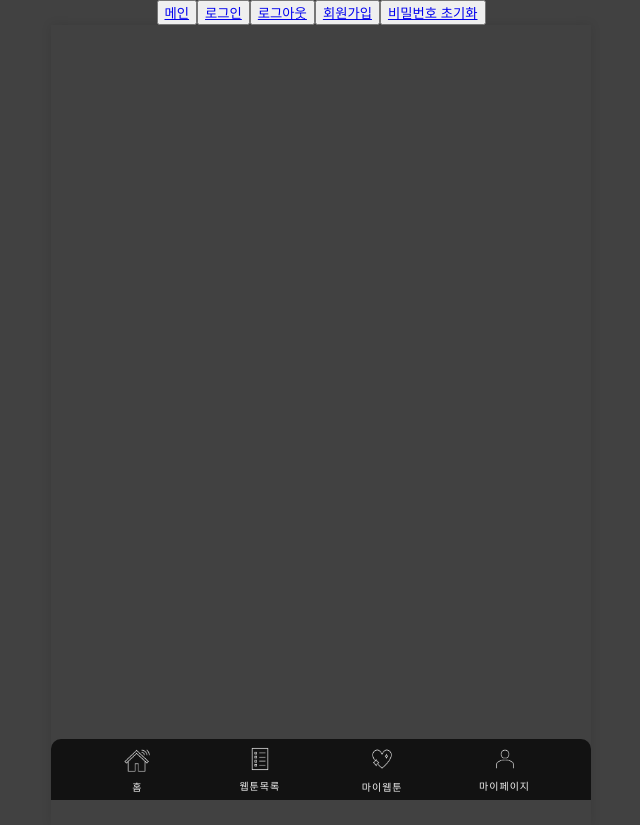
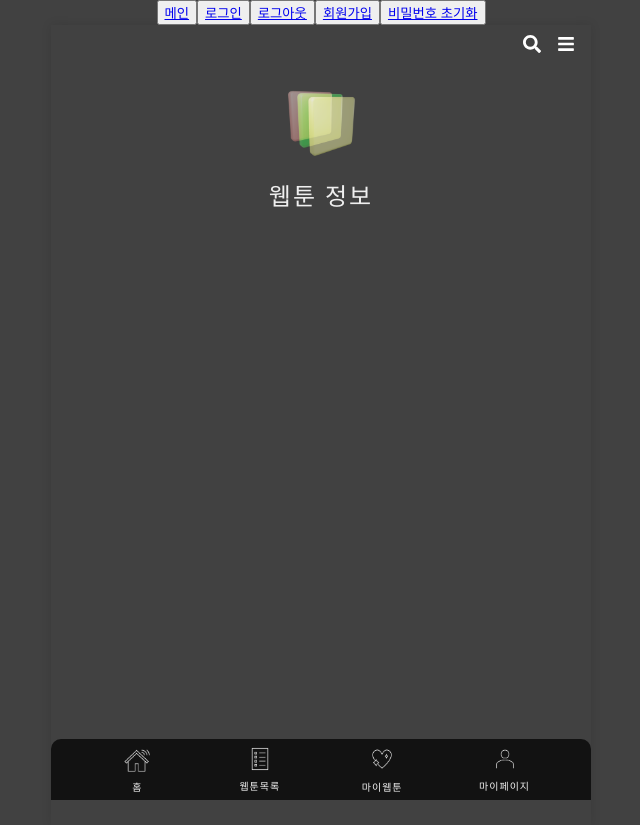
Before and after one commit to pknu-wap/2023_2_Toonder2.0, a React (Create React App) app in the folder frontend/: page /webtooninfo in a window 1280 px wide. Shown: the whole page, without its empty margins (319-959 px from the left). Built offline with nearby package versions, Linux system fonts and the light colour scheme; no server answers; the HTML template or start-up script is replaced by a standard one; a web font is replaced by a local one.

Commit message:
feat : Webtoon Info 페이지 추가

```diff
--- a/frontend/src/App.js
+++ b/frontend/src/App.js
@@ -11,7 +11,7 @@ import { Routes, Route, Link } from "react-router-dom";
 import LoginHandler from "./component/login/LoginHandler";
 import supabase from "./component/supabase";
 import { Footer } from "./component/background/Footer";
-
+import WebtoonInfo from "./component/main/WebtoonInfo";
 
 function App() {
   document.title = "툰더";
@@ -56,6 +56,7 @@ function App() {
           <Route path="/findpw" element={<FindPwPage />}></Route>
           <Route path="/newpw" element={<NewPwPage />}></Route>
           <Route path="/user/kakao/callback" element={<LoginHandler />}></Route>
+          <Route path="/webtooninfo" element={<WebtoonInfo />}></Route>
         </Routes>
         <Footer/>
       </Container>
--- /dev/null
+++ b/frontend/src/component/main/WebtoonInfo.js
@@ -0,0 +1,19 @@
+import Header from "../background/Header";
+import Navbar from "../background/Navbar";
+import styled from "styled-components";
+
+const ContentWrapper = styled.div`
+
+`;
+
+
+function WebtoonInfo() {
+  return (
+    <>
+    <Navbar />
+      <Header title="웹툰 정보"/>
+    </>
+  );
+}
+
+export default WebtoonInfo;
```
